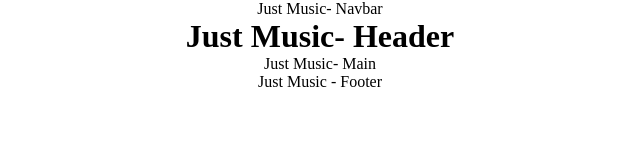
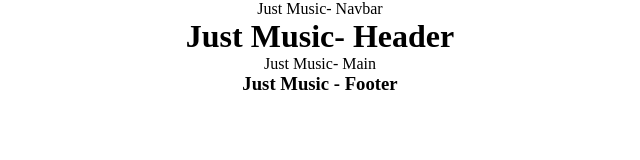
Before and after one commit to mjParedes/ProyectoGrupalCAC-Fullstack-Python, a plain HTML site: page index.html in a window 1280 px wide. Shown: the full height of the page, 320-960 px from the left. Drawn offline with Linux system fonts and the light colour scheme.

```diff
--- a/index.html
+++ b/index.html
@@ -27,7 +27,10 @@
         <section></section>
       </main>
 
-      <footer>Just Music - Footer</footer>
+      <footer>
+        <h3>Just Music - Footer</h3>
+      </footer>
+
     </div>
   </body>
 </html>
```
